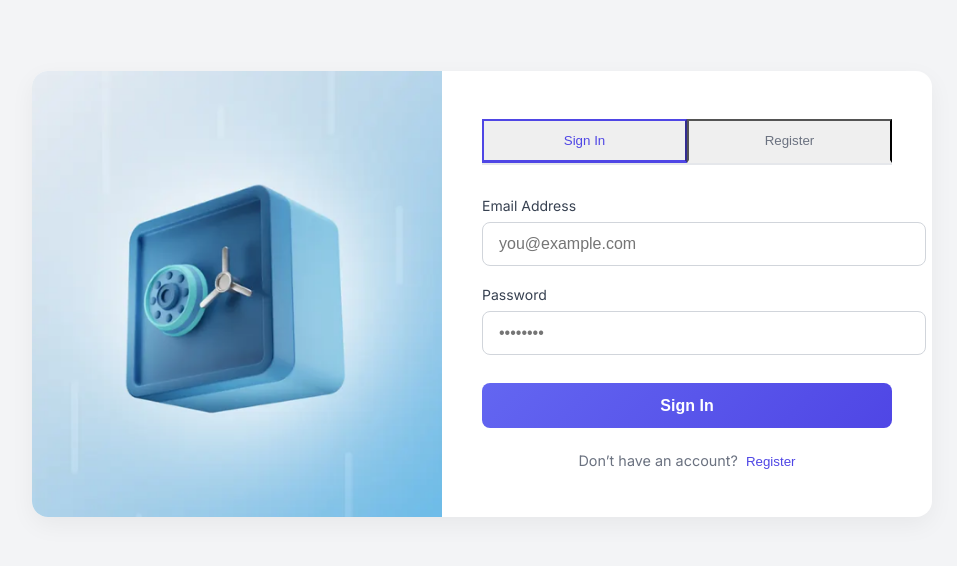
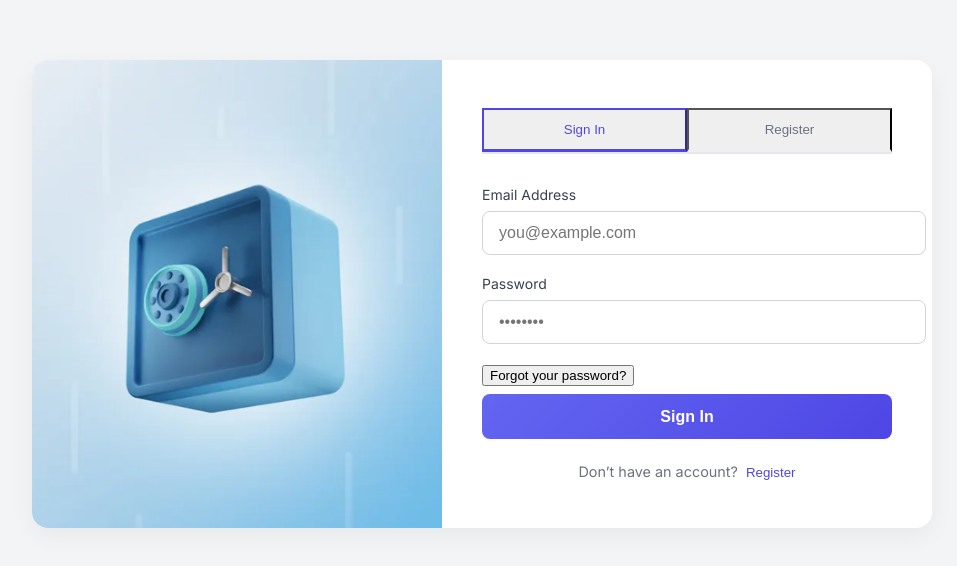
Before and after one commit to tinulica/frontend1, a React (Create React App) app: page / in a window 1280 px wide. Shown: the part 138-704 px from the top of the page, without its empty margins (158-1115 px from the left). Built offline with nearby package versions, Linux system fonts and the light colour scheme.

Commit message:
Update Home.jsx

```diff
--- a/src/components/Home.jsx
+++ b/src/components/Home.jsx
@@ -1,9 +1,9 @@
 // src/components/Home.jsx
 import React, { useState, useContext, useEffect } from 'react';
-import { useLocation, useNavigate } from 'react-router-dom';
-import { AuthContext } from '../context/AuthContext';
+import { useLocation, useNavigate }           from 'react-router-dom';
+import { AuthContext }                        from '../context/AuthContext';
 import './Home.css';
-import illustration from '../assets/auth-illustration.png';
+import illustration                            from '../assets/auth-illustration.png';
 
 export default function Home() {
   const { login, register } = useContext(AuthContext);
@@ -57,13 +57,13 @@ export default function Home() {
           <div className="auth-tabs">
             <button
               className={`tab ${mode === 'login' ? 'active' : ''}`}
-              onClick={() => { setMode('login'); setError('') }}
+              onClick={() => { setMode('login'); setError(''); }}
             >
               Sign In
             </button>
             <button
               className={`tab ${mode === 'register' ? 'active' : ''}`}
-              onClick={() => { setMode('register'); setError('') }}
+              onClick={() => { setMode('register'); setError(''); }}
             >
               Register
             </button>
@@ -110,6 +110,18 @@ export default function Home() {
               />
             </div>
 
+            {mode === 'login' && (
+              <div className="forgot-container">
+                <button
+                  type="button"
+                  className="forgot-link"
+                  onClick={() => navigate('/forgot-password')}
+                >
+                  Forgot your password?
+                </button>
+              </div>
+            )}
+
             <button type="submit" className="submit-btn">
               {mode === 'login' ? 'Sign In' : 'Create Account'}
             </button>
@@ -120,7 +132,7 @@ export default function Home() {
               <>Don’t have an account?{' '}
                 <button
                   className="switch-btn"
-                  onClick={() => { setMode('register'); setError('') }}
+                  onClick={() => { setMode('register'); setError(''); }}
                 >
                   Register
                 </button>
@@ -129,7 +141,7 @@ export default function Home() {
               <>Already have an account?{' '}
                 <button
                   className="switch-btn"
-                  onClick={() => { setMode('login'); setError('') }}
+                  onClick={() => { setMode('login'); setError(''); }}
                 >
                   Sign In
                 </button>
```
